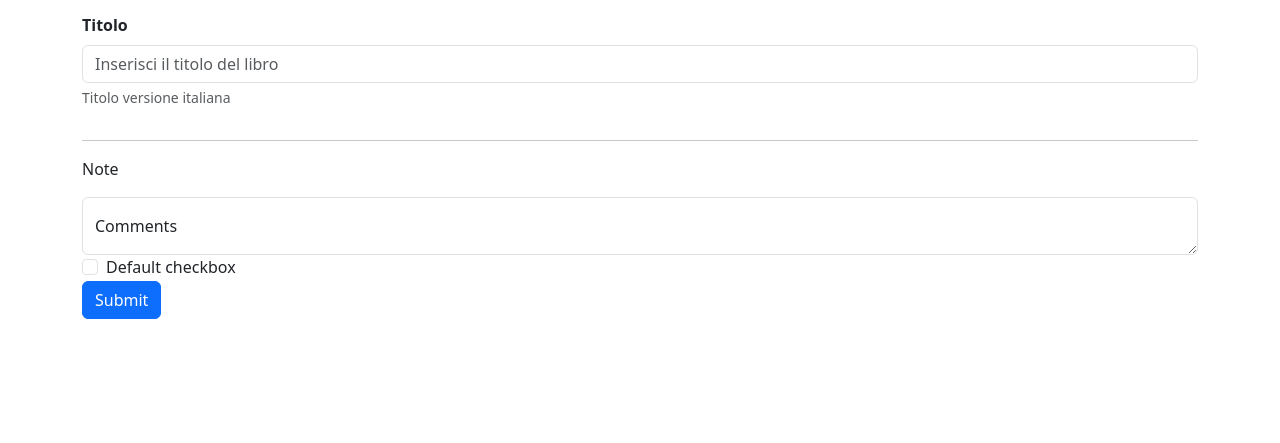
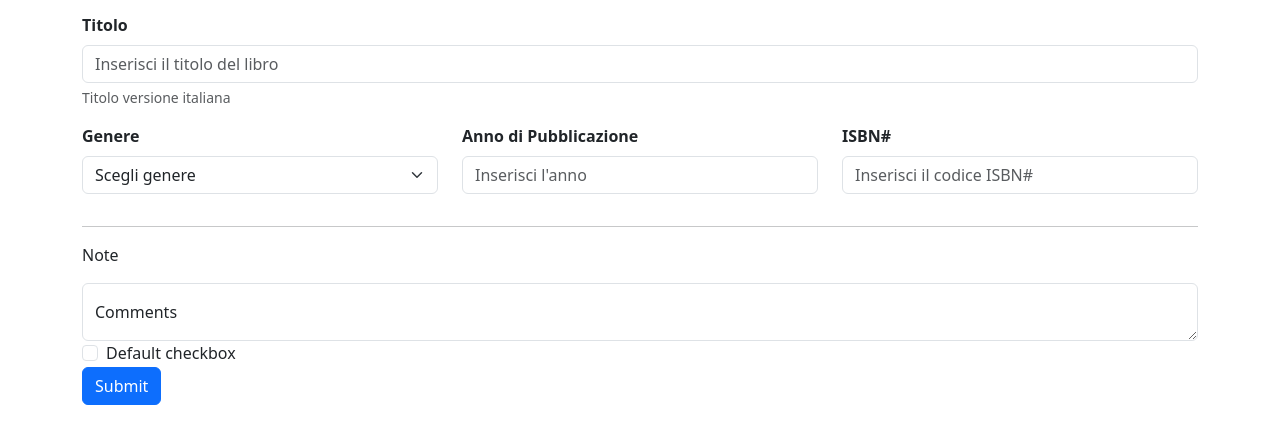
Before and after one commit to mendozagianfranco/html-css-bootstrap-dashboard, a plain HTML site: page new-book.html in a window 1280 px wide. Shown: the part 239-682 px from the top of the page. Drawn offline with nearby package versions, Linux system fonts and the light colour scheme.

Commit message:
feat: complete second grid

```diff
--- a/new-book.html
+++ b/new-book.html
@@ -122,7 +122,52 @@
                     </div>
                 </div>
                 <!-- /Info Libro -->
-                <div class="row"></div>
+                <div class="row">
+                    <!-- Genere Libro -->
+                    <div class="mb-3 col-md">
+                        <p class="fw-semibold mb-2">Genere</p>
+                        <select
+                            class="form-select"
+                            aria-label="Default select example">
+                            <option selected>Scegli genere</option>
+                            <option value="fantasy">Fantasy</option>
+                            <option value="horror">Horror</option>
+                            <option value="avventura">Avventura</option>
+                            <option value="storia">Storia</option>
+                        </select>
+                    </div>
+                    <!-- /Genere Libro -->
+
+                    <!-- Anno Pubblicazione -->
+                    <div class="mb-3 col-md">
+                        <label
+                            for="formGroupExampleInput"
+                            class="form-label fw-semibold"
+                            >Anno di Pubblicazione</label
+                        >
+                        <input
+                            type="text"
+                            class="form-control"
+                            id="formGroupExampleInput"
+                            placeholder="Inserisci l'anno" />
+                    </div>
+                    <!-- /Anno Pubblicazione -->
+
+                    <!-- ISBN -->
+                    <div class="mb-3 col-md">
+                        <label
+                            for="formGroupExampleInput"
+                            class="form-label fw-semibold"
+                            >ISBN#</label
+                        >
+                        <input
+                            type="text"
+                            class="form-control"
+                            id="formGroupExampleInput"
+                            placeholder="Inserisci il codice ISBN#" />
+                    </div>
+                    <!-- /ISBN -->
+                </div>
                 <hr />
                 <p>Note</p>
                 <div class="form-floating">
```
